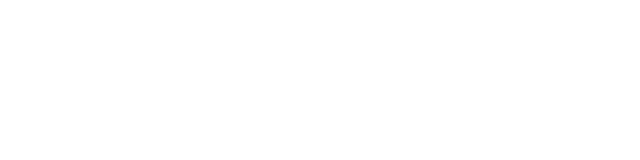
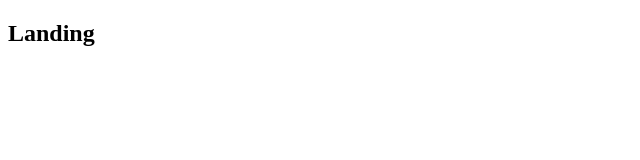
Before and after one commit to DhungelS/futzone-client, a React (Create React App) app: page / in a window 1280 px wide. Shown: the top 160 px of the page, without its empty margins (0-640 px from the left). Built offline with nearby package versions, Linux system fonts and the light colour scheme.

Commit message:
Added routes

```diff
--- a/src/components/App.js
+++ b/src/components/App.js
@@ -6,10 +6,15 @@ const Dashboard = () => <h2>Dashboard</h2>
 const SurveyNew = () => <h2>SurveyNew</h2>
 const Landing = () => <h2>Landing</h2>
 
-const App = () => {
+function App() {
   return(
     <div>
       <BrowserRouter>
+        <div>
+          <Route exact path="/" component={Landing}/>
+          <Route exact path="/surveys" component={Dashboard}/>
+          <Route path="/surveys/new" component={SurveyNew}/>
+        </div>
       </BrowserRouter>
     </div>
   )
```
